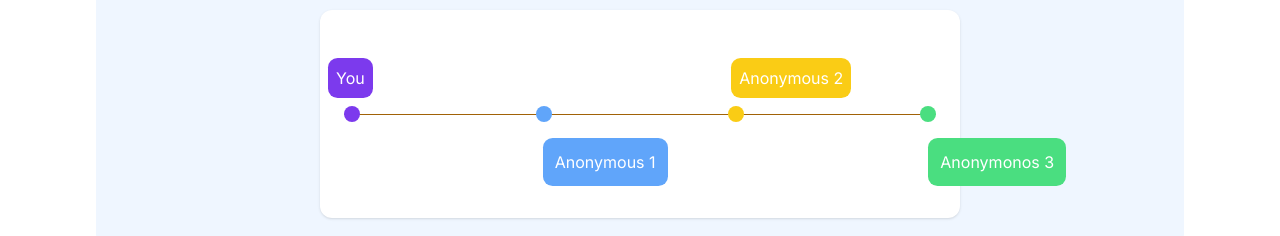
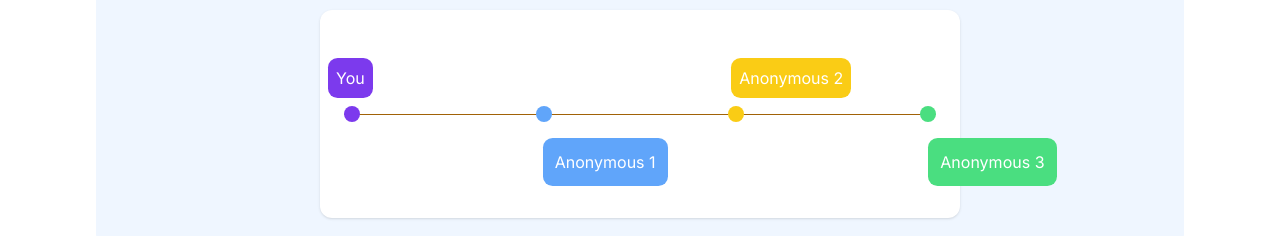
Before and after one commit to Stutimaha/Ahead-App-Redesign, a Next.js app: page / in a window 1280 px wide. Shown: the part 3160-3396 px from the top of the page. Built offline with nearby package versions, Linux system fonts and the light colour scheme.

Commit message:
Update EverWonder.jsx

```diff
--- a/src/components/EverWonder.jsx
+++ b/src/components/EverWonder.jsx
@@ -135,7 +135,7 @@ const EverWonder = () => {
                 }}
               >
                 <div className="absolute  whitespace-nowrap   text-white p-3 bg-green-400 rounded-[0.6rem]  top-[2rem] left-[52%]">
-                  Anonymonos 3
+                  Anonymous 3
                 </div>
               </motion.div>
             </div>
```
